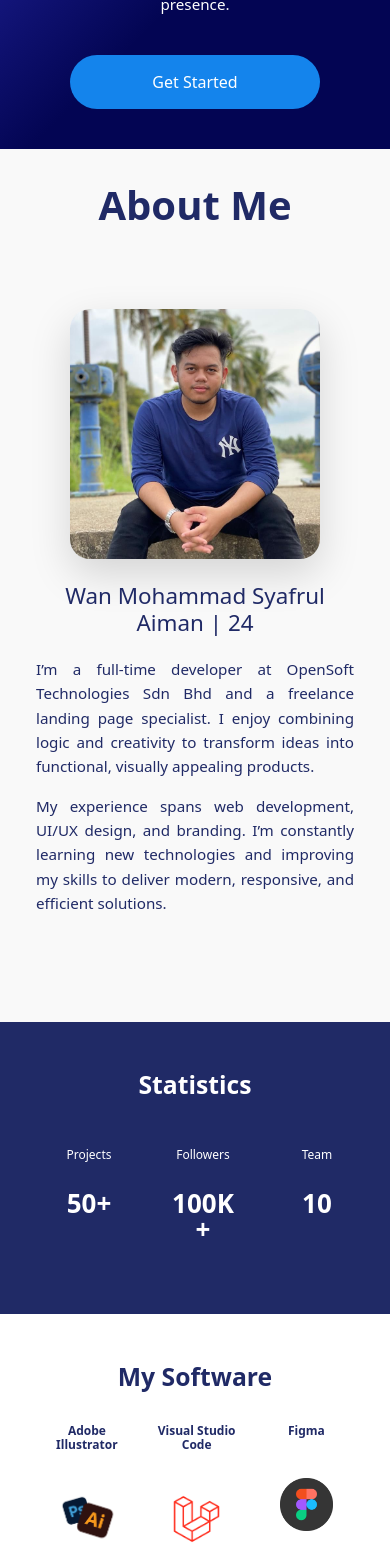
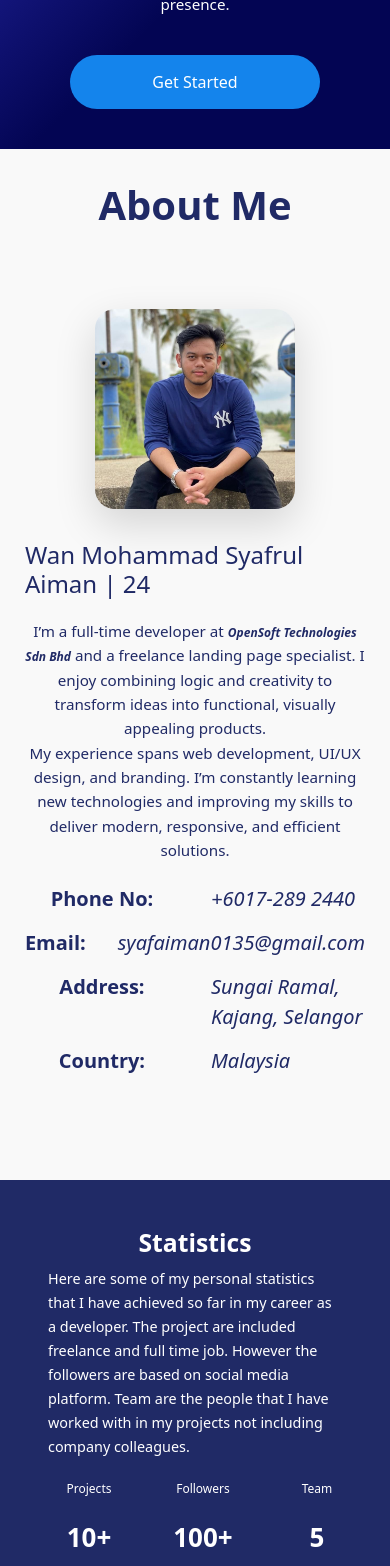
Before and after one commit to Syaf14/portfolio-landing-page, a React (Vite) app: page / in a window 390 px wide. Shown: the part 431-1997 px from the top of the page. Built offline with nearby package versions, Linux system fonts and the light colour scheme.

Commit message:
fix layout mobile and add statement

```diff
--- a/src/components/AboutMe.css
+++ b/src/components/AboutMe.css
@@ -11,6 +11,12 @@
     font-size: 2.5rem;
     margin-bottom: 20px;
     text-align: center;
+    color: #202A66;
+}
+.about-me .header-about-me {
+    font-size: 1.5rem;
+    margin-bottom: 20px;
+    text-align: left;
     color: #202A66;
 }
 
@@ -44,6 +50,7 @@
 /* Text takes 7 columns */
 .about-me-text {
     grid-column: span 7;
+    height: 400px;
 }
 
 .about-me-text h2 {
@@ -51,9 +58,9 @@
     margin-bottom: 20px;
 }
 
-.about-me-text p {
+.about-me-text .statement-about-me{
     text-align: justify;
-    font-size: 16px;
+    font-size: 12px;
     line-height: 1.8;
     color: #202A66;
     margin-bottom: 15px;
@@ -63,28 +70,60 @@
 
   .about-me {
     padding: 2rem 1rem;
-    text-align: center;
+    text-align: center; /* center all text */
   }
 
   .about-me-content {
     display: flex;
     flex-direction: column;
-    gap: 1.5rem;
+    gap: 2rem; /* add more breathing space */
+    align-items: center;
   }
 
   .about-me-img img {
-    width: 100%;
+    width: 80%;        /* slightly smaller for mobile */
     max-width: 250px;
     margin: 0 auto;
   }
 
-  .about-me-text h2 {
-    font-size: 1.4rem;
+  .about-me-text {
+    grid-column: span 12;  /* full width */
+    height: auto;          /* allow text to expand */
   }
 
-  .about-me-text p {
+  .about-me-text h2 {
+    font-size: 1.5rem;
+    text-align: center;    /* center the name on mobile */
+    margin-bottom: 15px;
+  }
+
+  .about-me-text .statement-about-me {
     font-size: 0.95rem;
     line-height: 1.6;
+    text-align: center;    /* center the paragraph for mobile */
+    margin-bottom: 20px;
   }
 
+  /* Contact info rows */
+  .about-me-text .row {
+    display: flex;
+    flex-wrap: wrap;
+    justify-content: center;
+    margin-bottom: 10px;
+  }
+
+  .about-me-text .row label,
+  .about-me-text .row p {
+    flex: 1 1 100%;   /* each item takes full width */
+    margin: 2px 0;
+  }
+
+  .about-me-text .row p{
+    text-align: left;  /* align text to left for readability */
+
+  }
+
+  .about-me-text .row p.col-md-1 {
+    display: none; /* remove the colon on mobile */
+  }
 }
--- a/src/components/AboutMe.jsx
+++ b/src/components/AboutMe.jsx
@@ -10,16 +10,35 @@ function AboutMe() {
                 </div>
 
                 <div className="about-me-text">
-                    <h2>Wan Mohammad Syafrul Aiman | 24</h2>
-                    <p>
-                        I’m a full-time developer at OpenSoft Technologies Sdn Bhd and
+                    <h2 className='header-about-me'>Wan Mohammad Syafrul Aiman | 24</h2>
+                    <p className='statement-about-me'>
+                        I’m a full-time developer at <span className='fw-bold fst-italic m-0 p-0' style={{fontSize:"12px"}}>OpenSoft Technologies Sdn Bhd</span> and
                         a freelance landing page specialist. I enjoy combining logic and creativity
                         to transform ideas into functional, visually appealing products.
-                    </p>
-                    <p>
+                        <br/>
                         My experience spans web development, UI/UX design, and branding. I’m constantly learning
                         new technologies and improving my skills to deliver modern, responsive, and efficient solutions.
                     </p>
+                    <div className='row'>
+                        <label className='label-text col-md-3 fs-5 fw-bolder'>Phone No:</label>
+                        <p className='col-md-1 fw-bolder'>:</p>
+                        <p className='p-text col-md-8 fs-5 fst-italic'>+6017-289 2440</p>
+                    </div>
+                    <div className='row'>
+                        <label className='label-text col-md-3 fs-5 fw-bolder'>Email:</label>
+                        <p className='col-md-1 fw-bolder'>:</p>
+                        <p className='p-text col-md-8 fs-5 fst-italic'>syafaiman0135@gmail.com</p>
+                    </div>
+                    <div className='row'>
+                        <label className='label-text col-md-3 fs-5 fw-bolder'>Address:</label>
+                        <p className='col-md-1 fw-bolder'>:</p>
+                        <p className='p-text col-md-8 fs-5 fst-italic'>Sungai Ramal, Kajang, Selangor</p>
+                    </div>
+                    <div className='row'>
+                        <label className='label-text col-md-3 fs-5 fw-bolder'>Country:</label>
+                        <p className='col-md-1 fw-bolder'>:</p>
+                        <p className='p-text col-md-8 fs-5 fst-italic'>Malaysia</p>
+                    </div>
                 </div>
             </div>
         </section>
--- a/src/components/MyStatistic.css
+++ b/src/components/MyStatistic.css
@@ -1,4 +1,8 @@
 @media (max-width: 768px) {
+  .stat-desc {
+      text-align: justify;
+      font-size: 0.9rem;
+  }
 
   /* Force the row to stay in one line */
   .row {
@@ -32,3 +36,7 @@
   }
 
 }
+
+.stat-desc {
+    text-align: center;
+}
--- a/src/components/MyStatistic.jsx
+++ b/src/components/MyStatistic.jsx
@@ -3,7 +3,14 @@ import './MyStatistic.css'
 function MyStatistic() {
     return (
         <div className="px-5 py-5 text-white" style={{background:'#202A66'}}>
-            <h2 className="text-center mb-5 fw-bolder">Statistics</h2>
+            <h2 className="text-center fw-bolder">Statistics</h2>
+            <div className='w-100 mb-4'>
+                <span className='stat-desc'>
+                    Here are some of my personal statistics that I have achieved so far in my career as a developer.
+                    The project are included freelance and full time job. However the followers are based on social media platform. Team are the people
+                    that I have worked with in my projects not including company colleagues.
+                </span>
+            </div>
             <div className='row'>
                 <div className='col-md-4'>
                     <div className='card text-center bg-transparent border-0'>
@@ -11,7 +18,7 @@ function MyStatistic() {
                             <h3 className='text-white'>Projects</h3>
                         </div>
                         <div className='card-body'>
-                            <h1 className='text-white' style={{fontSize:'60px', fontWeight:'bold'}}>50+</h1>
+                            <h1 className='text-white' style={{fontSize:'60px', fontWeight:'bold'}}>10+</h1>
                         </div>
                     </div>
                 </div>
@@ -21,7 +28,7 @@ function MyStatistic() {
                             <h3 className='text-white'>Followers</h3>
                         </div>
                         <div className='card-body'>
-                            <h1 className='text-white' style={{fontSize:'60px', fontWeight:'bold'}}>100K+</h1>
+                            <h1 className='text-white' style={{fontSize:'60px', fontWeight:'bold'}}>100+</h1>
                         </div>
                     </div>
                 </div>
@@ -31,7 +38,7 @@ function MyStatistic() {
                             <h3 className='text-white'>Team</h3>
                         </div>
                         <div className='card-body'>
-                            <h1 className='text-white' style={{fontSize:'60px', fontWeight:'bold'}}>10</h1>
+                            <h1 className='text-white' style={{fontSize:'60px', fontWeight:'bold'}}>5</h1>
                         </div>
                     </div>
                 </div>
```
